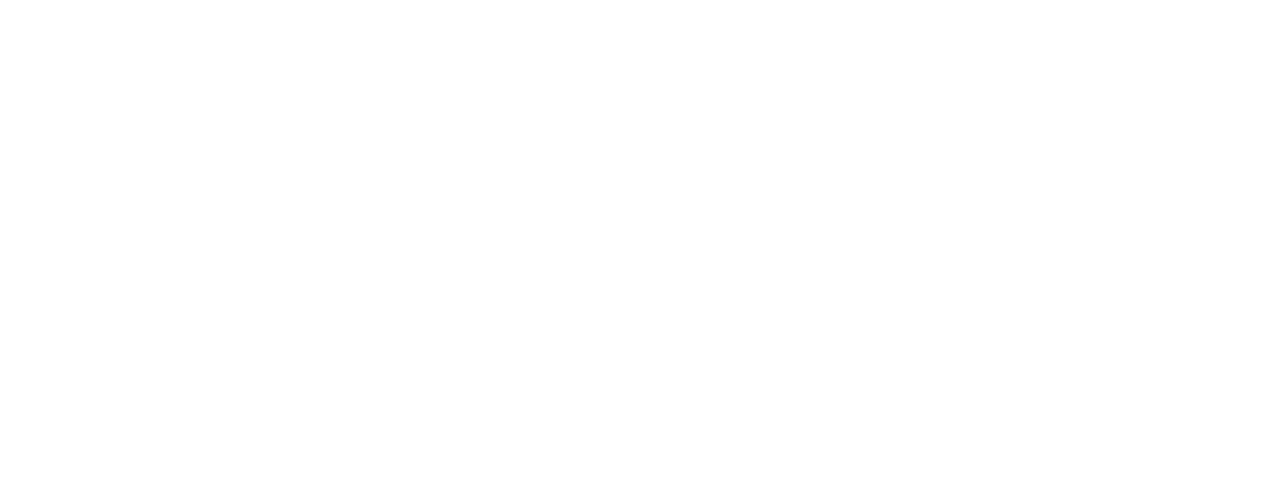
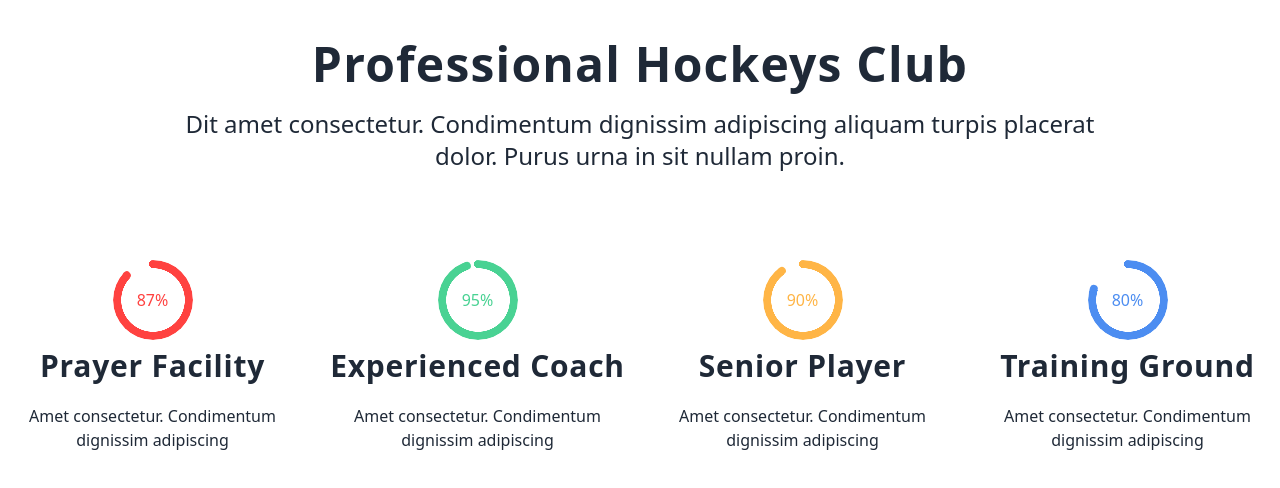
Before and after one commit to developerMohib/hockeys-hero, a plain HTML site: page index.html in a window 1280 px wide. Drawn offline with nearby package versions, Linux system fonts and the light colour scheme.

Commit message:
Hockey Club Section Done

```diff
--- a/index.html
+++ b/index.html
@@ -5,6 +5,15 @@
     <meta name="viewport" content="width=device-width, initial-scale=1.0">
     <meta name="author" content="Mohib, developermohib, codermohib, mohibullahmohim ">
     <title>Hockey's Hero Website Assignment Three.</title>
+    <link rel="shortcut icon" href="./images/logo-hockey.png" type="image/x-icon">
+
+    <!-- Google Font  -->
+    <link rel="preconnect" href="https://fonts.googleapis.com">
+    <link rel="preconnect" href="https://fonts.gstatic.com" crossorigin>
+    <link href="https://fonts.googleapis.com/css2?family=Manrope:wght@400;500;600;700;800&display=swap" rel="stylesheet">
+
+    <!-- Font Awesome -->
+    <link rel="stylesheet" href="https://cdnjs.cloudflare.com/ajax/libs/font-awesome/6.5.1/css/all.min.css"  />
 
     <!-- daisyUl Khalar Sundori Meye -->
     <link href="https://cdn.jsdelivr.net/npm/daisyui@4.6.0/dist/full.min.css" rel="stylesheet" type="text/css" />
@@ -17,14 +26,96 @@
             extend: {
               colors: {
                 clifford: '#da373d',
+                'title-color': '#131318',
+                'text-color': 'rgba(19, 19, 24, 0.60)',
+                'menu-color': '#424247',
+                'pri-btn-c': '#FF4240',
               }
             }
           }
         }
       </script>
 
+      <!-- Custiom CSS For important Style -->
+      <style>
+        .container{
+            max-width: 1200px;
+            margin: auto;
+        }
+        .manrope{
+            font-family: 'Manrope', sans-serif;
+        }
+        img{
+            width: 100%;
+        }
+
+      </style>
+
 </head>
 <body>
+<!-- Header Section Start -->
+
+
+<!-- Header Section End -->
+
+<main>
+    <!-- Slider Section Start -->
+    <section>
+        <div class="container">
+
+        </div>
+    </section>
+    <!-- Slider Section End -->
+
+    <!-- Hockey Club Section Start -->
+    <section class="my-10">
+        <div class="container">
+            <div class="text-center">
+                <h1 class="title-color text-3xl md:text-4xl lg:text-5xl font-extrabold tracking-wide "> Professional Hockeys Club </h1>
+                <p class="text-color lg:w-3/4 mx-auto p-5 md:text-2xl ">Dit amet consectetur. Condimentum dignissim adipiscing aliquam turpis placerat dolor. Purus urna in sit nullam proin. </p>
+            </div>
+            <!-- Racial Process -->
+            <div class="grid grid-cols-1 md:grid-cols-2 lg:grid-cols-4 grid-flow-row gap-5 my-4 lg:my-14">
+
+                <div class="text-center hover:shadow-md shadow-gray-200 hover:-translate-y-1 rounded-md py-3">
+                    <div class="radial-progress text-pri-btn-c" style="--value:87;" role="progressbar">87%</div>
+                    <div class="">
+                        <h1 class="title-color text-3xl font-semibold tracking-wide mt-2 "> Prayer Facility </h1>
+                        <p class="text-color p-5 ">Amet consectetur. Condimentum dignissim adipiscing </p>
+                    </div>
+                </div>
+
+                <div class="text-center hover:shadow-md shadow-gray-200 hover:-translate-y-1 rounded-md py-3">
+                    <div class="radial-progress text-[#49D293]" style="--value:95;" role="progressbar">95%</div>
+                    <div class="">
+                        <h1 class="title-color text-3xl font-semibold tracking-wide mt-2 ">Experienced Coach</h1>
+                        <p class="text-color p-5 ">Amet consectetur. Condimentum dignissim adipiscing </p>
+                    </div>
+                </div>
+
+                <div class="text-center hover:shadow-md shadow-gray-200 hover:-translate-y-1 rounded-md py-3">
+                    <div class="radial-progress text-[#FFB546]" style="--value:90;" role="progressbar">90%</div>
+                    <div class="">
+                        <h1 class="title-color text-3xl font-semibold tracking-wide mt-2 "> Senior Player </h1>
+                        <p class="text-color p-5 ">Amet consectetur. Condimentum dignissim adipiscing </p>
+                    </div>
+                </div>
+
+                <div class="text-center hover:shadow-md shadow-gray-200 hover:-translate-y-1 rounded-md py-3">
+                    <div class="radial-progress text-[#4C8DF1]" style="--value:80;" role="progressbar">80%</div>
+                    <div class="">
+                        <h1 class="title-color text-3xl font-semibold tracking-wide mt-2 ">Training Ground</h1>
+                        <p class="text-color p-5 ">Amet consectetur. Condimentum dignissim adipiscing </p>
+                    </div>
+                </div>
+
+            </div>
+            <!-- container -->
+        </div>
+    </section>
+    <!-- Hockey Club Section End -->
+</main>
+
 
 </body>
 </html>
```
Also changed, not shown: images/logo-hockey.png (added), logo-hockey.jpg (added).
